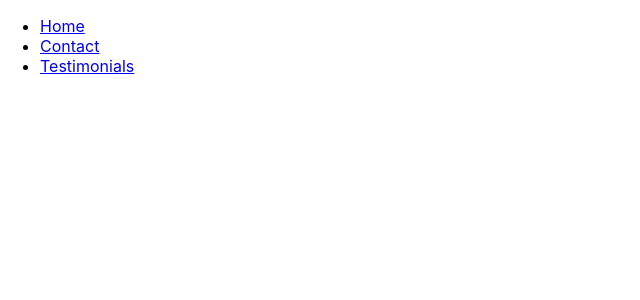
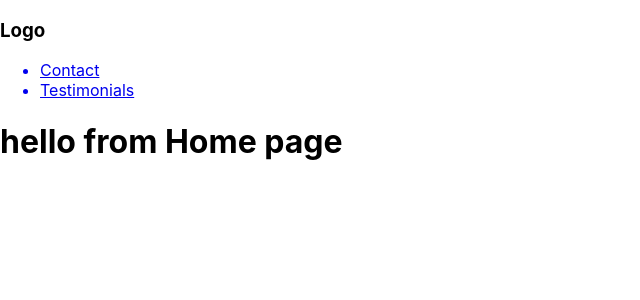
Before and after one commit to Norrismi/dean-productions, a React (Create React App) app: page / in a window 1280 px wide. Shown: the top 300 px of the page, without its empty margins (0-640 px from the left). Built offline with nearby package versions, Linux system fonts and the light colour scheme.

Commit message:
routing working

```diff
--- a/src/App.js
+++ b/src/App.js
@@ -1,63 +1,39 @@
 import React from "react";
-import Nav from './components/nav/nav'
-import Contact from './components/contact/contact'
-import Home from './components/home/home'
-import Testimonials from './components/testimonials/testimonials'
+import Nav from "./components/nav/nav";
+import Contact from "./components/contact/Contact";
+import Home from "./components/home/Home";
+import Testimonials from "./components/testimonials/Testimonials";
 
-
-import {
-  BrowserRouter as Router,
-  Switch,
-  Route,
-  Link
-} from "react-router-dom";
+import { BrowserRouter as Router, Switch, Route } from "react-router-dom";
 
 function App() {
   return (
     <Router>
-      <div>
-        <nav>
-          <ul>
-            <li>
-              <Link to="/">Home</Link>
-            </li>
-            <li>
-              <Link to="/about">Contact</Link>
-            </li>
-            <li>
-              <Link to="/testimonials">Testimonials</Link>
-            </li>
-          </ul>
-        </nav>
+      {/* <Link to="/">Home</Link>
+      <Link to="/about">Contact</Link>
+      <Link to="/testimonials">Testimonials</Link> */}
 
-        {/* A <Switch> looks through its children <Route>s and
-            renders the first one that matches the current URL. */}
-        <Switch>
-          <Route path="/contact" component={Contact}/>
+      <Nav />
 
-
-          <Route path="/testimonials" component={Testimonials}/>
-
-
-          <Route path="/" component={Home}/>
-
-
-        </Switch>
-      </div>
+      <Switch>
+        <Route path="/contact" component={Contact} />
+        <Route path="/testimonials" component={Testimonials} />
+        <Route path="/" exact component={Home} />
+      </Switch>
     </Router>
   );
 }
 
-// function home() {
+// function Home() {
 //   return <h2>Home</h2>;
 // }
 
-function contact() {
-  return <h2>contact</h2>;
-}
+// function contact() {
+//   return <h2>contact</h2>;
+// }
 
-function testimonials() {
-  return <h2>testimonials</h2>;
-}
+// function testimonials() {
+//   return <h2>testimonials</h2>;
+// }
 
-export default App
+export default App;
--- a/src/components/contact/contact.js
+++ b/src/components/contact/contact.js
@@ -1,9 +1,11 @@
 import React from 'react'
 
-function contact(params) {
+function Contact(params) {
     return (
-        <div className="hello from contact"></div>
+        <div className="hello from Contact">
+            <h1>hello from Contact</h1>
+        </div>
     )
 }
 
-export default contact
+export default Contact
--- a/src/components/home/home.js
+++ b/src/components/home/home.js
@@ -2,7 +2,9 @@ import React from 'react'
 
 function home(params) {
     return (
-        <div className="hello from home"></div>
+        <div className="hello from home">
+               <h1>hello from Home page</h1>
+        </div>
     )
 }
 
--- a/src/components/testimonials/testimonials.js
+++ b/src/components/testimonials/testimonials.js
@@ -2,7 +2,9 @@ import React from 'react'
 
 function testimonials(params) {
     return (
-        <div className="hello from testimonials"></div>
+        <div className="hello from testimonials">
+               <h1>hello from Testimonials</h1>
+        </div>
     )
 }
 
```
